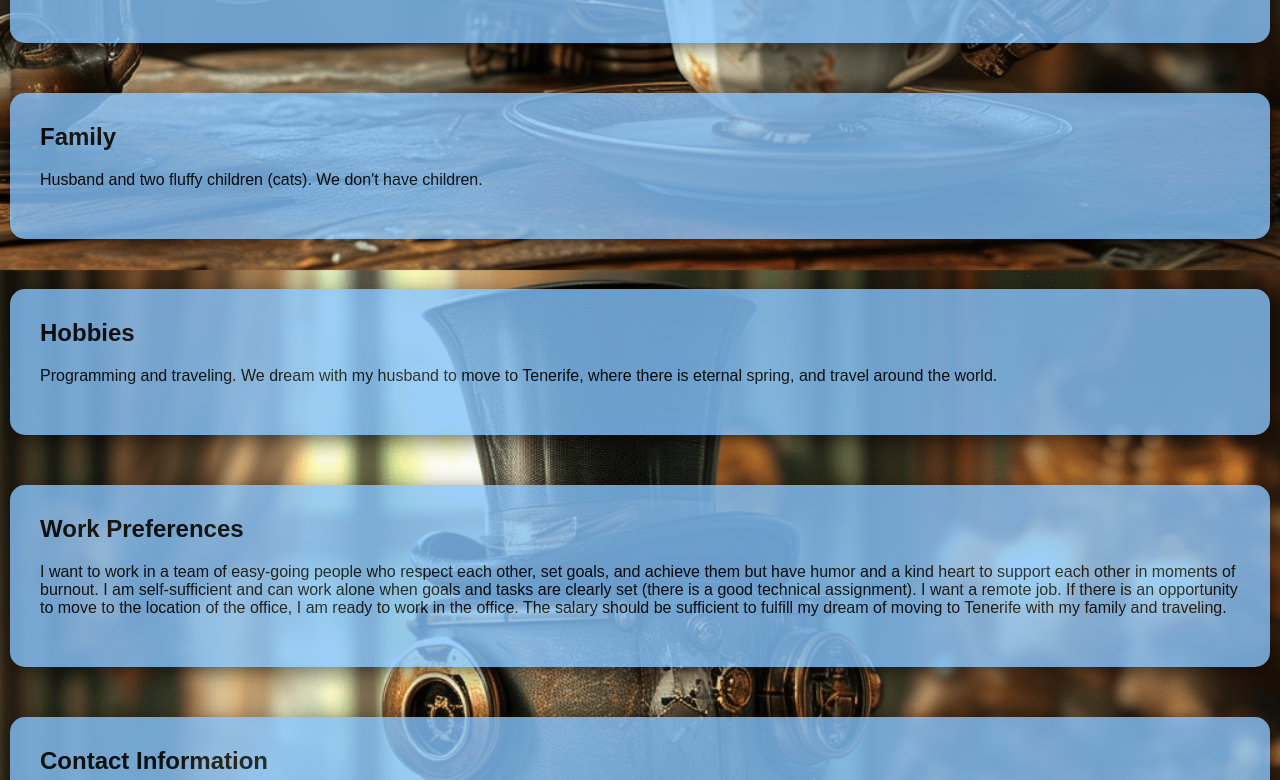
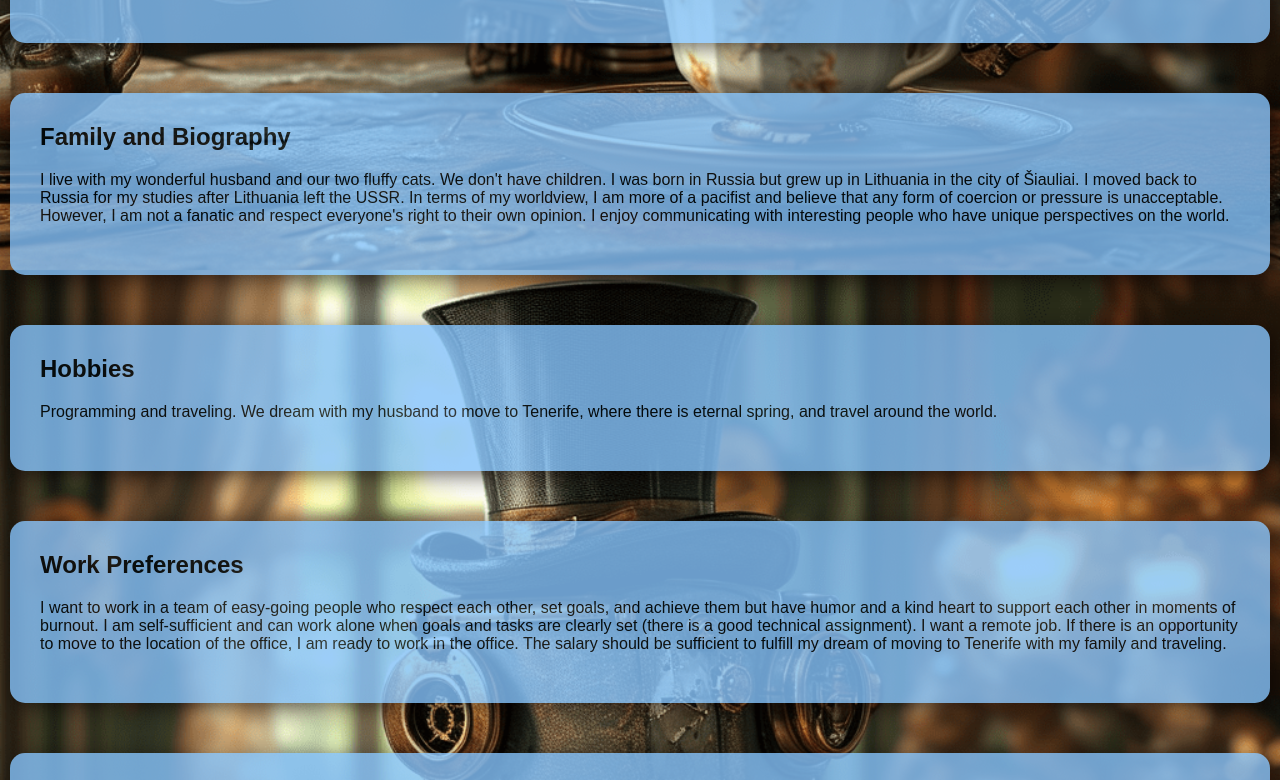
Before and after one commit to Bev0802/PortfolioBEV0802, a plain HTML site: page index.html in a window 1280 px wide. Shown: the part 1010-1790 px from the top of the page. Drawn offline with Linux system fonts and the light colour scheme; a script that the page names is missing.

Commit message:
correct text

```diff
--- a/index.html
+++ b/index.html
@@ -67,8 +67,11 @@
     </div>
     <div class="container">
         <div class="section">
-            <h2>Family</h2>
-            <p>Husband and two fluffy children (cats). We don't have children.</p>
+            <h2>Family and Biography</h2>
+            <p>I live with my wonderful husband and our two fluffy cats. We don't have children. I was born in Russia but grew up in Lithuania in the
+                city of Šiauliai. I moved back to Russia for my studies after Lithuania left the USSR. In terms of my worldview,
+                I am more of a pacifist and believe that any form of coercion or pressure is unacceptable. However, I am not a fanatic and respect everyone's
+                right to their own opinion. I enjoy communicating with interesting people who have unique perspectives on the world.</p>
         </div>
     </div>
     <div class="container">
```
